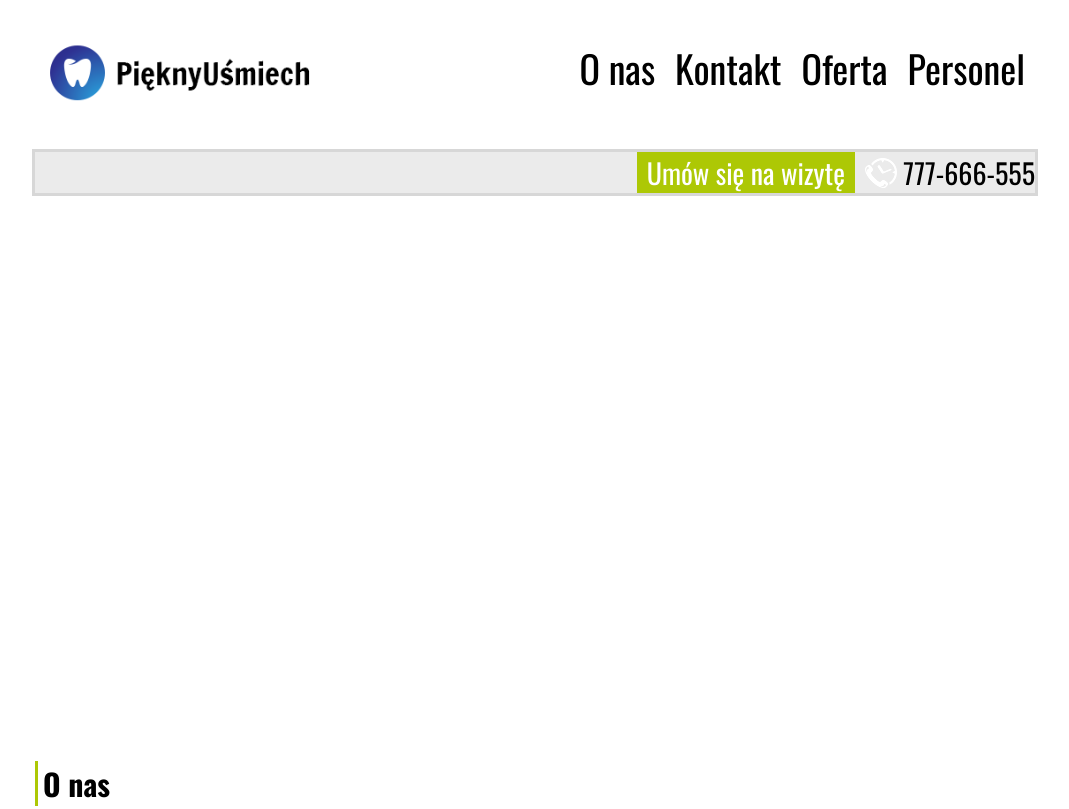
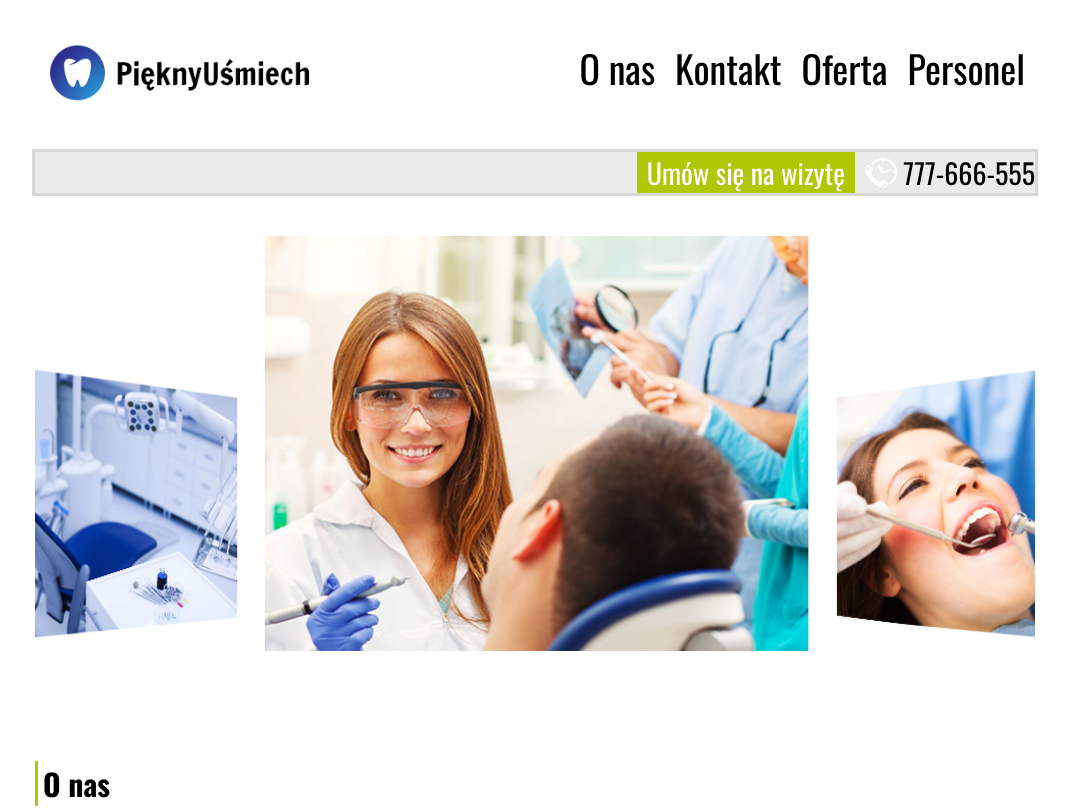
Before and after one commit to MateuszPospiech/Stomatolog, a plain HTML site: page index.html in a window 1280 px wide. Shown: the top 809 px of the page, without its empty margins (105-1174 px from the left). Drawn offline with nearby package versions, Linux system fonts and the light colour scheme; the site is published under a folder, as on GitHub Pages, so addresses that start at the root find nothing.

```diff
--- a/css/style.css
+++ b/css/style.css
@@ -66,7 +66,7 @@
 }
 
 .slider {
-    background-image: url("/img/slider.png");
+    background-image: url("../img/slider.png");
     position: relative;
     display: flex;
     background-size: cover;
```
